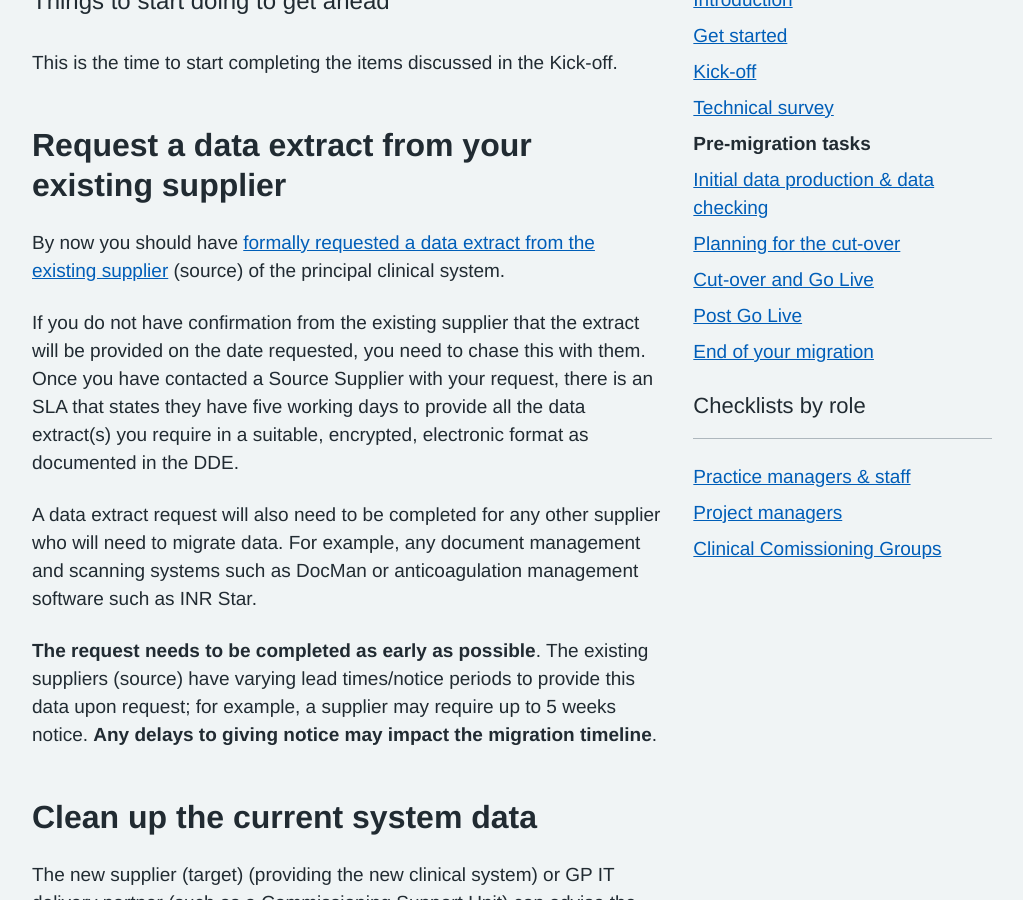
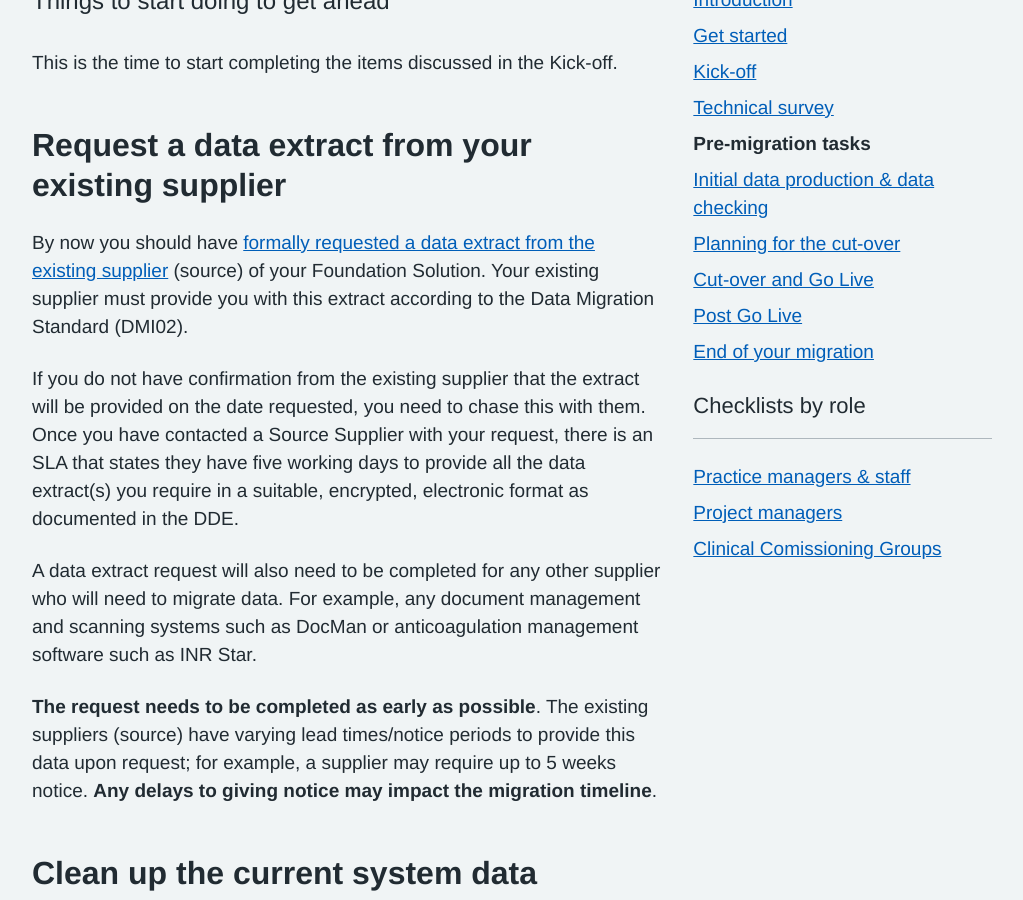
Before and after one commit to nhsconnect/prm-practice-migration, a Jekyll site: the page built from guide/03-pre-migration-planning.md, in a window 1280 px wide and 900 px high, scrolled down 432 px. Shown: the whole window, without its empty margins (128-1151 px from the left). Built offline with Jekyll 4.4.1, drawn with Linux system fonts in a browser that asks for light colours; some web fonts are replaced.

Commit message:
Update 03-pre-migration-planning.md

```diff
--- a/guide/03-pre-migration-planning.md
+++ b/guide/03-pre-migration-planning.md
@@ -13,7 +13,7 @@ This is the time to start completing the items discussed in the Kick-off.
 
 ## Request a data extract from your existing supplier {#request-data-extract}
 
-By now you should have [formally requested a data extract from the existing supplier](/prm-practice-migration/guide/get-started#request-data-extract) (source) of the principal clinical system.
+By now you should have [formally requested a data extract from the existing supplier](/prm-practice-migration/guide/get-started#request-data-extract) (source) of your Foundation Solution. Your existing supplier must provide you with this extract according to the Data Migration Standard (DMI02).
 
 If you do not have confirmation from the existing supplier that the extract will be provided on the date requested, you need to chase this with them. Once you have contacted a Source Supplier with your request, there is an SLA that states they have five working days to provide all the data extract(s) you require in a suitable, encrypted, electronic format as documented in the DDE.
 <!-- [UPLIFT] added reference to the Supplier SLA in terms of responding to a request for an extract -->
```
